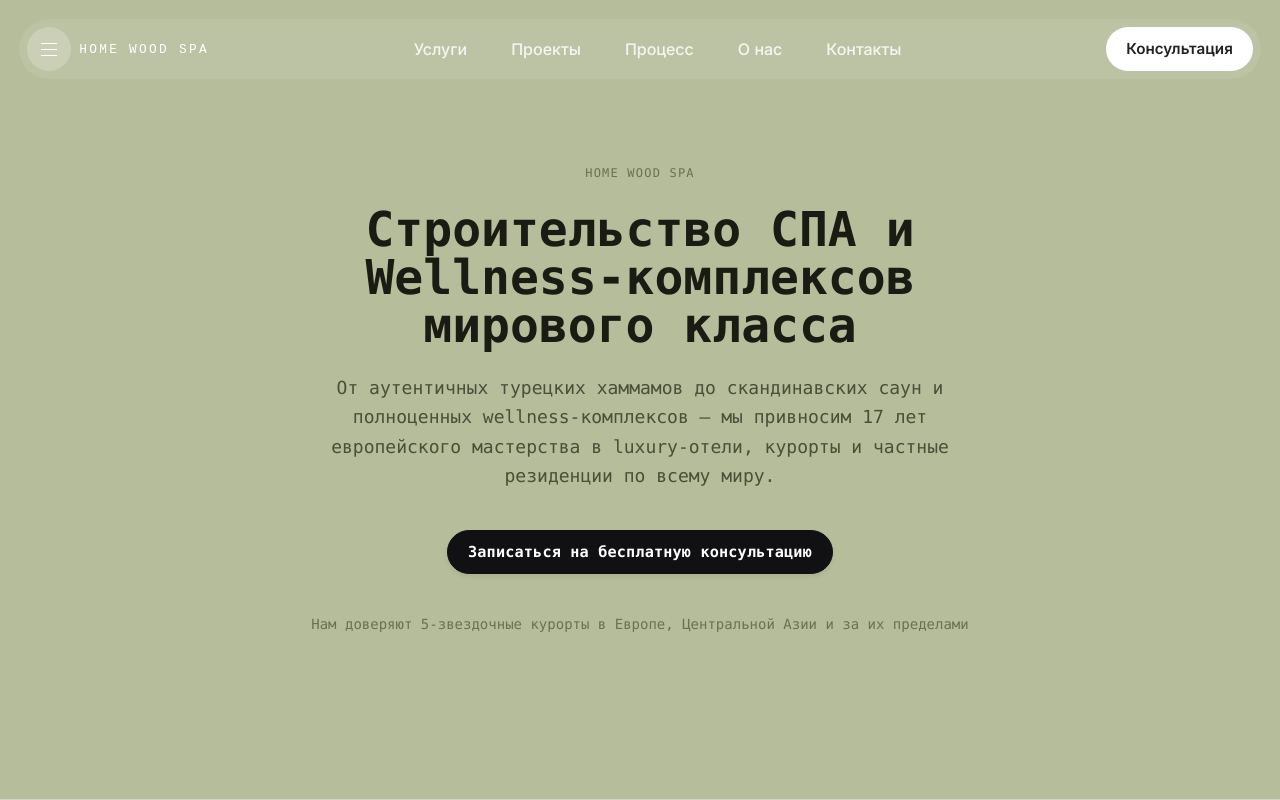
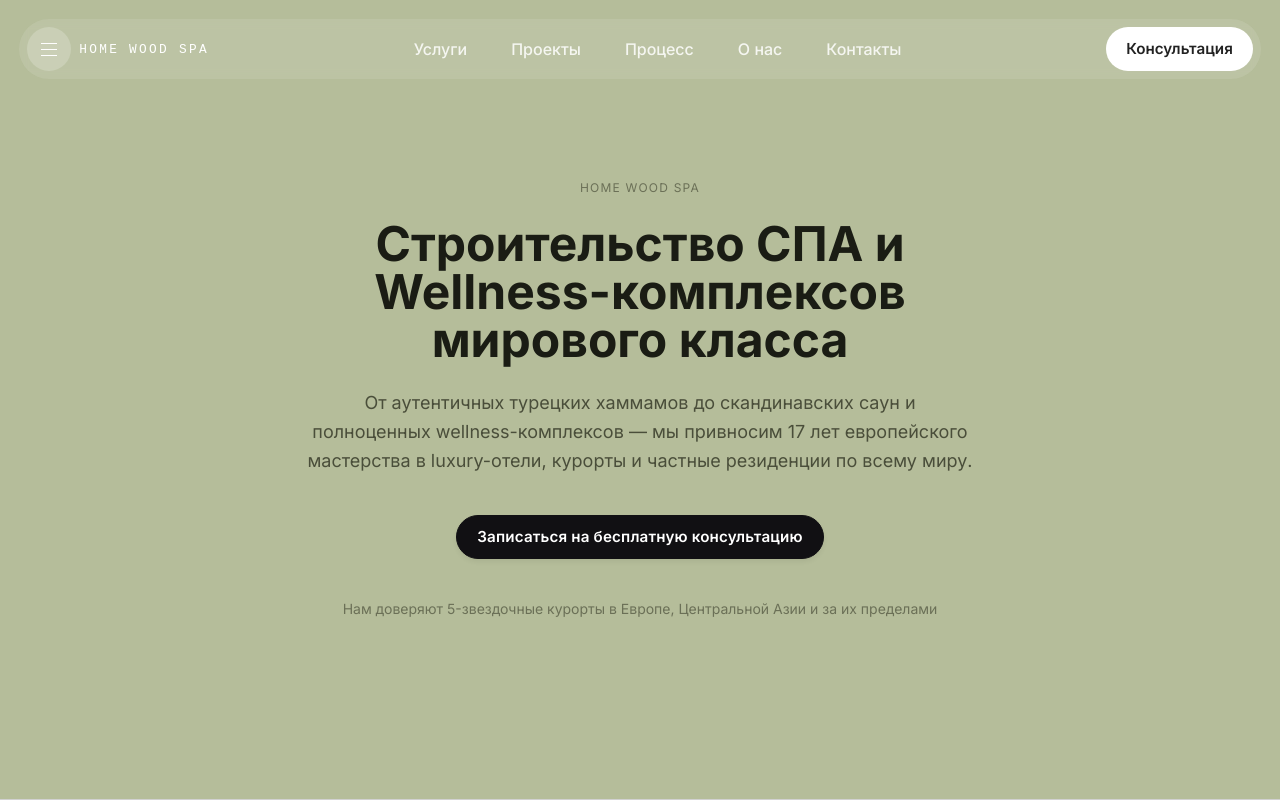
Before and after one commit to digitalcluster25/hws, a React (Vite) app: page / in a window 1280 px wide. Shown: the top 800 px of the page. Built offline with nearby package versions, Linux system fonts and the light colour scheme; a web font is replaced by a local one.

Commit message:
fix: убрать font-mono с wireframe, Inter применяется глобально

```diff
--- a/src/wireframe/Wireframe.jsx
+++ b/src/wireframe/Wireframe.jsx
@@ -53,7 +53,7 @@ export default function Wireframe() {
   ]
 
   return (
-    <div className="bg-white font-mono min-h-screen" style={{ color: '#323625' }}>
+    <div className="bg-white font-sans min-h-screen" style={{ color: '#323625' }}>
 
       {/* HERO — сплошной фон #B5BD9A, всё по центру */}
       <section className="min-h-screen flex flex-col items-center justify-center px-8 md:px-16 py-24 border-b border-gray-300 text-center" style={{ background: '#B5BD9A' }}>
```
